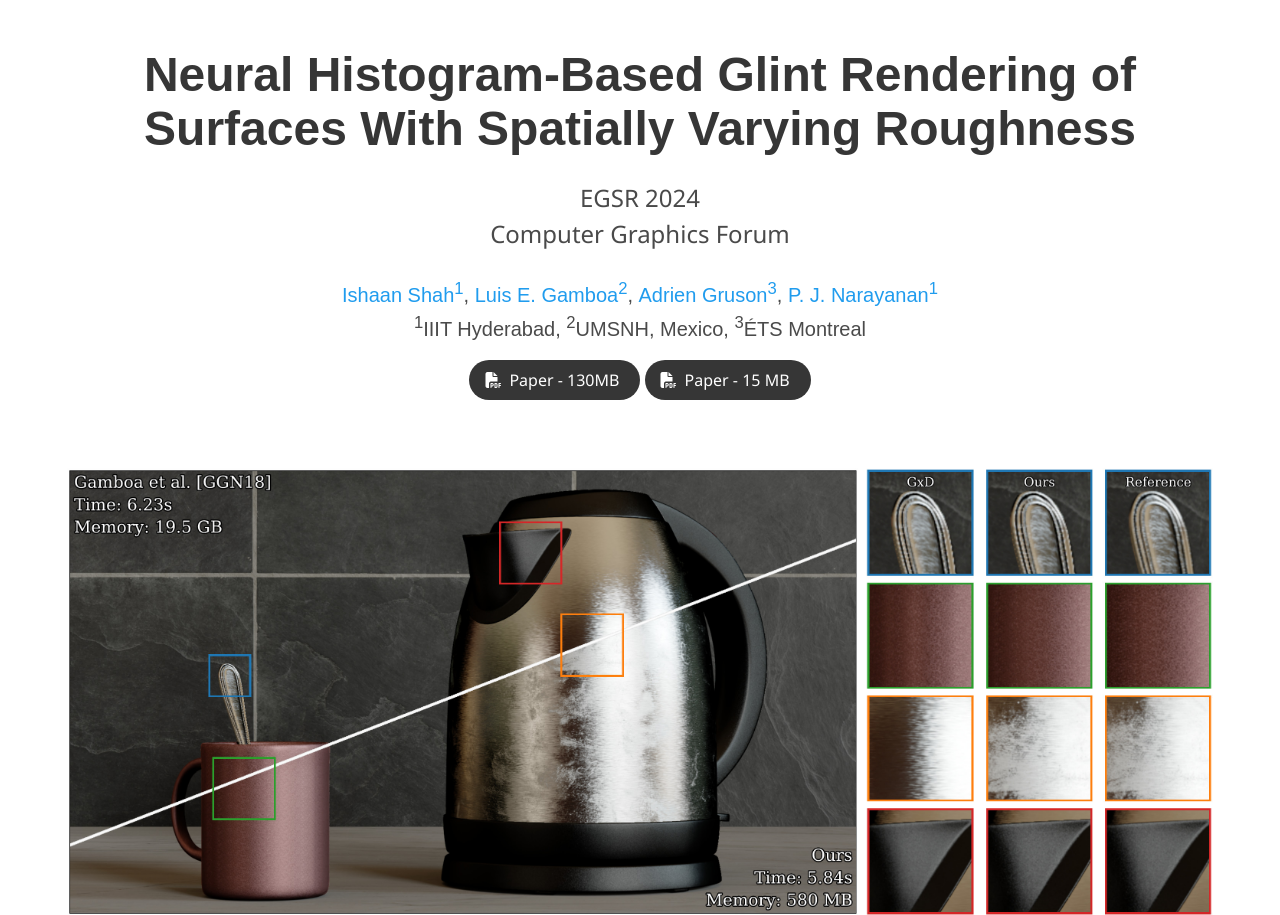
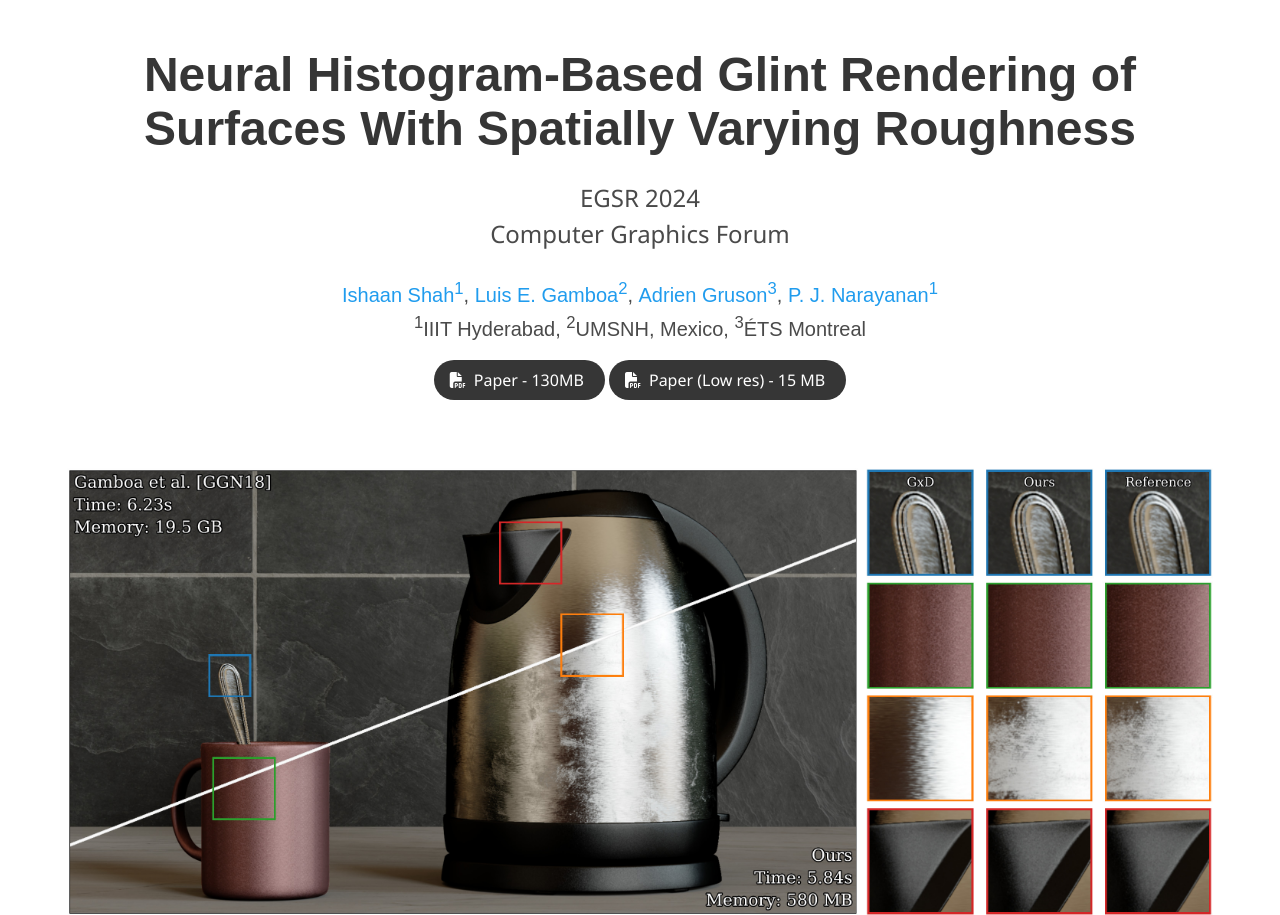
Before and after one commit to ishaanshah/neural_glint, a plain HTML site: page index.html in a window 1280 px wide. Shown: the top 915 px of the page. Drawn offline with nearby package versions, Linux system fonts and the light colour scheme; a script that the page names is missing; some icons are missing; files whose address does not match are found by name; a web font is replaced by a local one.

Commit message:
Update index.html

```diff
--- a/index.html
+++ b/index.html
@@ -95,7 +95,7 @@
                   <span class="icon">
                       <i class="fas fa-file-pdf"></i>
                   </span>
-                  <span>Paper - 15 MB </span>
+                  <span>Paper (Low res) - 15 MB </span>
                 </a>
               </span>
               <!-- Code Link. -->
```
